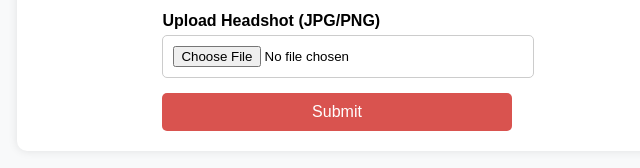
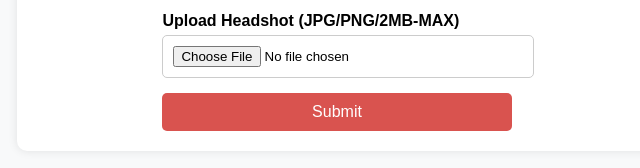
Before and after one commit to TheL10NPerson/L10NFiresideChat, a plain HTML site: page index.html in a window 1280 px wide. Shown: the part 838-1006 px from the top of the page, 303-943 px from the left. Drawn offline with Linux system fonts and the light colour scheme.

Commit message:
Update index.html

```diff
--- a/index.html
+++ b/index.html
@@ -109,7 +109,7 @@
             <label for="bioFile">Upload Bio (PDF/DOCX)</label>
             <input type="file" id="bioFile" name="bioFile" accept=".pdf,.doc,.docx">
 
-            <label for="headshot">Upload Headshot (JPG/PNG)</label>
+            <label for="headshot">Upload Headshot (JPG/PNG/2MB-MAX)</label>
             <input type="file" id="headshot" name="headshot" accept="image/png, image/jpeg">
 
             <button type="submit">Submit</button>
```
